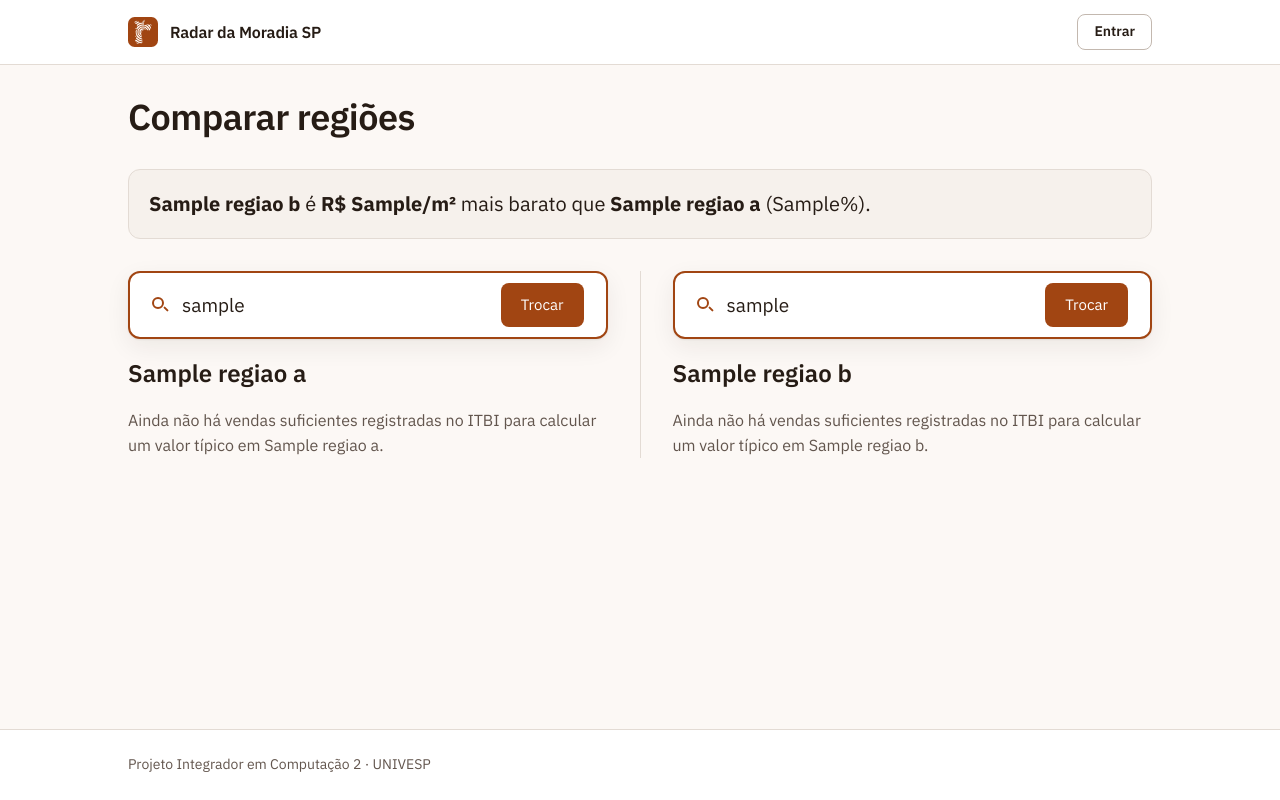
After one commit to patrick-univesp/projeto-integrador-2-radarmoradiasp, a Django app: template templates/radar/comparar.html in a window 1280 px wide. The commit adds this page. Run offline with Django 5.2, Linux system fonts and the light colour scheme; the template is opened without the code that fills it: most values are stand-ins (such as "Sample title", 1, 10 or a date in 2020).

Commit message:
feat(analise): comparacao entre duas regioes lado a lado
Compara o valor tipico de duas regioes em /comparar/?a=<slug>&b=<slug>,
com a diferenca absoluta e percentual em destaque e aviso quando algum
dos lados tem confianca baixa. Reusa o bloco de indicadores da pagina
de regiao (extraido em _bloco_destaque.html) e generaliza o autocomplete
da busca para funcionar com dois seletores independentes na mesma tela.

Corrige tambem og:url em base.html, que montava a meta tag so com
request.path (sem querystring) - a comparacao e a primeira pagina cujo
link compartilhavel depende de parametros de URL.

```diff
--- a/radar/urls.py
+++ b/radar/urls.py
@@ -9,6 +9,7 @@ urlpatterns = [
     path("buscar/", views.busca, name="busca"),
     path("api/sugestoes/", views.sugestoes, name="sugestoes"),
     path("regiao/<slug:slug>/", views.regiao, name="regiao"),
+    path("comparar/", views.comparar, name="comparar"),
     path("regiao/<slug:slug>/pontos.geojson", views.pontos_regiao, name="pontos_regiao"),
     path("cep/<str:cep>/", views.cep, name="cep"),
     path("transacao/<int:id>/", views.transacao, name="transacao"),
--- /dev/null
+++ b/static/css/comparar.css
@@ -0,0 +1,86 @@
+/* Radar da Moradia SP — comparação entre duas regiões */
+
+.comparar {
+  padding-block: var(--e-6) var(--e-12);
+  max-width: 640px;
+}
+
+.comparar__titulo {
+  font-size: var(--t-titulo);
+  font-weight: var(--peso-forte);
+  letter-spacing: -.015em;
+  color: var(--text);
+}
+
+.comparar__diferenca {
+  margin-top: var(--e-6);
+  padding: var(--e-5);
+  background: var(--surface-2);
+  border: 1px solid var(--line);
+  border-radius: var(--raio-cartao);
+}
+.comparar__diferenca-texto {
+  font-size: var(--t-secao);
+  color: var(--text);
+  line-height: 1.4;
+}
+.comparar__diferenca .aviso { margin-top: var(--e-4); }
+
+.comparar__lados {
+  margin-top: var(--e-8);
+  display: flex;
+  flex-direction: column;
+  gap: var(--e-8);
+}
+
+.comparar__lado {
+  padding-top: var(--e-6);
+  border-top: 1px solid var(--line);
+}
+
+.comparar__nome {
+  margin-top: var(--e-4);
+  font-size: 1.5rem;
+  font-weight: var(--peso-forte);
+  color: var(--text);
+}
+
+.comparar__vazio {
+  margin-top: var(--e-4);
+  color: var(--text-2);
+}
+
+.regiao__link-comparar {
+  display: inline-block;
+  margin-top: var(--e-3);
+  font-size: var(--t-apoio);
+  color: var(--accent-ink);
+}
+
+@media (min-width: 720px) {
+  .comparar__titulo { font-size: 2.25rem; }
+}
+
+@media (min-width: 1024px) {
+  .comparar {
+    max-width: 1120px;
+  }
+
+  .comparar__lados {
+    flex-direction: row;
+    align-items: start;
+  }
+
+  .comparar__lado {
+    flex: 1;
+    min-width: 0;
+    padding-top: 0;
+    border-top: none;
+    padding-inline-start: var(--e-8);
+    border-left: 1px solid var(--line);
+  }
+  .comparar__lado:first-child {
+    padding-inline-start: 0;
+    border-left: none;
+  }
+}
--- a/static/js/autocomplete.js
+++ b/static/js/autocomplete.js
@@ -1,6 +1,5 @@
 (function () {
-  const campo = document.getElementById('q');
-  const lista = document.getElementById('sugestoes-lista');
+  function iniciarAutocomplete(campo, lista, aoSelecionar) {
     if (!campo || !lista) return;
 
     const ESPERA_MS = 250;
@@ -29,10 +28,6 @@
       }
     }
 
-  function navegarPara(slug) {
-    window.location.href = '/regiao/' + slug + '/';
-  }
-
     function renderizar(sugestoes) {
       lista.innerHTML = '';
       opcoes = [];
@@ -50,14 +45,14 @@
 
       sugestoes.forEach((s, indice) => {
         const li = document.createElement('li');
-      li.id = 'sugestao-' + indice;
+        li.id = lista.id + '-' + indice;
         li.className = 'sugestoes__item';
         li.setAttribute('role', 'option');
         li.dataset.slug = s.slug;
         li.textContent = s.texto;
         li.addEventListener('mousedown', function (e) {
           e.preventDefault();
-        navegarPara(li.dataset.slug);
+          aoSelecionar(li.dataset.slug);
         });
         lista.appendChild(li);
         opcoes.push(li);
@@ -125,7 +120,7 @@
         fechar();
       } else if (e.key === 'Enter' && ativa >= 0 && opcoes[ativa]) {
         e.preventDefault();
-      navegarPara(opcoes[ativa].dataset.slug);
+        aoSelecionar(opcoes[ativa].dataset.slug);
       }
     });
 
@@ -134,4 +129,26 @@
       // vem depois do "blur" e chegaria tarde demais.
       setTimeout(fechar, 150);
     });
+  }
+
+  // Busca da home: selecionar uma sugestão navega direto pra página da região.
+  function navegarParaRegiao(slug) {
+    window.location.href = '/regiao/' + slug + '/';
+  }
+
+  // Comparação entre regiões: dois campos na mesma página, cada um só troca
+  // o seu lado — preenche o próprio campo com o slug e reenvia o form (GET),
+  // sem navegar pra fora da tela de comparação.
+  function preencherESubmeter(campo, slug) {
+    campo.value = slug;
+    campo.form.submit();
+  }
+
+  document.querySelectorAll('[data-autocomplete]').forEach(function (campo) {
+    const lista = document.getElementById(campo.getAttribute('aria-controls'));
+    const aoSelecionar = campo.dataset.autocomplete === 'form'
+      ? (slug) => preencherESubmeter(campo, slug)
+      : navegarParaRegiao;
+    iniciarAutocomplete(campo, lista, aoSelecionar);
+  });
 })();
--- a/templates/base.html
+++ b/templates/base.html
@@ -16,7 +16,7 @@
   <meta property="og:locale" content="pt_BR">
   <meta property="og:title" content="{% block og_titulo %}Radar da Moradia SP{% endblock %}">
   <meta property="og:description" content="{% block og_descricao %}O preço que o comprador pagou, não o que o vendedor pede.{% endblock %}">
-  <meta property="og:url" content="{{ request.scheme }}://{{ request.get_host }}{{ request.path }}">
+  <meta property="og:url" content="{{ request.scheme }}://{{ request.get_host }}{{ request.get_full_path }}">
   <meta property="og:image" content="{{ request.scheme }}://{{ request.get_host }}{% static 'img/og-image.png' %}">
   <meta property="og:image:width" content="1200">
   <meta property="og:image:height" content="630">
--- /dev/null
+++ b/templates/radar/_seletor_regiao.html
@@ -0,0 +1,19 @@
+<form class="busca comparar__busca" method="get" action="{% url 'radar:comparar' %}" role="search">
+  {% if campo == "a" %}
+    <input type="hidden" name="b" value="{{ outro_slug }}">
+  {% else %}
+    <input type="hidden" name="a" value="{{ outro_slug }}">
+  {% endif %}
+  <label class="mono hero__rotulo" for="q-{{ campo }}">{% if regiao %}trocar esta região{% else %}escolher região{% endif %}</label>
+  <div class="busca__caixa">
+    <span class="busca__lupa" aria-hidden="true"></span>
+    <input class="busca__campo" type="search" id="q-{{ campo }}" name="{{ campo }}"
+           placeholder="Digite um bairro de São Paulo"
+           autocomplete="off" enterkeyhint="search"
+           value="{{ regiao.slug|default:'' }}"
+           role="combobox" aria-expanded="false" aria-autocomplete="list"
+           aria-controls="sugestoes-lista-{{ campo }}" data-autocomplete="form">
+    <button class="busca__botao" type="submit">{% if regiao %}Trocar{% else %}Comparar{% endif %}</button>
+  </div>
+  <ul id="sugestoes-lista-{{ campo }}" class="sugestoes" role="listbox" aria-label="Sugestões de região" hidden></ul>
+</form>
--- /dev/null
+++ b/templates/radar/comparar.html
@@ -0,0 +1,74 @@
+{% extends "base.html" %}
+{% load static %}
+
+{% block titulo %}{% if regiao_a and regiao_b %}{{ regiao_a.nome }} vs. {{ regiao_b.nome }}{% else %}Comparar regiões{% endif %} · Radar da Moradia SP{% endblock %}
+{% block descricao %}{% if regiao_a and regiao_b %}{% if diferenca and not diferenca.igual %}{{ regiao_b.nome }} tem valor típico R$ {{ diferenca.abs_fmt }}/m² {% if diferenca.b_mais_caro %}maior{% else %}menor{% endif %} que {{ regiao_a.nome }}, a partir de dados reais do ITBI.{% else %}Compare o valor típico do metro quadrado entre {{ regiao_a.nome }} e {{ regiao_b.nome }}, a partir de dados reais do ITBI.{% endif %}{% else %}Compare o valor típico do metro quadrado entre duas regiões de São Paulo, a partir de dados reais do ITBI.{% endif %}{% endblock %}
+
+{% block og_titulo %}{% if regiao_a and regiao_b %}{{ regiao_a.nome }} vs. {{ regiao_b.nome }}{% if diferenca and not diferenca.igual %} · R$ {{ diferenca.abs_fmt }}/m² de diferença{% endif %} — Radar da Moradia SP{% else %}Comparar regiões — Radar da Moradia SP{% endif %}{% endblock %}
+{% block og_descricao %}{% if regiao_a and regiao_b %}{% if diferenca %}{% if diferenca.igual %}{{ regiao_a.nome }} e {{ regiao_b.nome }} têm o mesmo valor típico de metro quadrado.{% else %}{{ regiao_b.nome }} é R$ {{ diferenca.abs_fmt }}/m² {% if diferenca.b_mais_caro %}mais caro{% else %}mais barato{% endif %} que {{ regiao_a.nome }}{% if diferenca.pct_fmt %} ({{ diferenca.pct_fmt }}%){% endif %}.{% endif %}{% if confianca_baixa %} Uma das regiões tem poucas vendas registradas: compare com cautela.{% endif %}{% else %}Ainda não há dados suficientes em uma das regiões para calcular a diferença.{% endif %}{% else %}Compare o valor típico do metro quadrado entre duas regiões de São Paulo, a partir de dados reais do ITBI.{% endif %}{% endblock %}
+
+{% block css %}
+  <link rel="stylesheet" href="{% static 'css/regiao.css' %}">
+  <link rel="stylesheet" href="{% static 'css/comparar.css' %}">
+{% endblock %}
+
+{% block conteudo %}
+<div class="container comparar">
+  <header class="comparar__topo">
+    <h1 class="comparar__titulo">Comparar regiões</h1>
+  </header>
+
+  {% if regiao_a and regiao_b %}
+    <div class="comparar__diferenca">
+      {% if diferenca %}
+        {% if diferenca.igual %}
+          <p class="comparar__diferenca-texto">{{ regiao_a.nome }} e {{ regiao_b.nome }} têm o mesmo valor típico de metro quadrado.</p>
+        {% else %}
+          <p class="comparar__diferenca-texto">
+            <strong>{{ regiao_b.nome }}</strong> é
+            <strong>R$&nbsp;{{ diferenca.abs_fmt }}/m²</strong>
+            {% if diferenca.b_mais_caro %}mais caro{% else %}mais barato{% endif %}
+            que <strong>{{ regiao_a.nome }}</strong>{% if diferenca.pct_fmt %} ({{ diferenca.pct_fmt }}%){% endif %}.
+          </p>
+        {% endif %}
+      {% else %}
+        <p class="comparar__diferenca-texto">Não há dados suficientes para calcular a diferença entre {{ regiao_a.nome }} e {{ regiao_b.nome }}.</p>
+      {% endif %}
+      {% if confianca_baixa and diferenca %}
+        <div class="aviso" role="note">Uma das regiões tem poucas vendas registradas — compare com cautela.</div>
+      {% endif %}
+    </div>
+  {% endif %}
+
+  <div class="comparar__lados">
+    <section class="comparar__lado">
+      {% include "radar/_seletor_regiao.html" with campo="a" regiao=regiao_a outro_slug=regiao_b.slug %}
+      {% if regiao_a %}
+        <h2 class="comparar__nome">{{ regiao_a.nome }}</h2>
+        {% if contexto_a.mediana_fmt %}
+          {% include "radar/_bloco_destaque.html" with mediana_fmt=contexto_a.mediana_fmt p25_fmt=contexto_a.p25_fmt p75_fmt=contexto_a.p75_fmt pos_mediana_pct=contexto_a.pos_mediana_pct stats=contexto_a.stats periodo=contexto_a.periodo only %}
+        {% else %}
+          <p class="comparar__vazio">Ainda não há vendas suficientes registradas no ITBI para calcular um valor típico em {{ regiao_a.nome }}.</p>
+        {% endif %}
+      {% endif %}
+    </section>
+
+    <section class="comparar__lado">
+      {% include "radar/_seletor_regiao.html" with campo="b" regiao=regiao_b outro_slug=regiao_a.slug %}
+      {% if regiao_b %}
+        <h2 class="comparar__nome">{{ regiao_b.nome }}</h2>
+        {% if contexto_b.mediana_fmt %}
+          {% include "radar/_bloco_destaque.html" with mediana_fmt=contexto_b.mediana_fmt p25_fmt=contexto_b.p25_fmt p75_fmt=contexto_b.p75_fmt pos_mediana_pct=contexto_b.pos_mediana_pct stats=contexto_b.stats periodo=contexto_b.periodo only %}
+        {% else %}
+          <p class="comparar__vazio">Ainda não há vendas suficientes registradas no ITBI para calcular um valor típico em {{ regiao_b.nome }}.</p>
+        {% endif %}
+      {% endif %}
+    </section>
+  </div>
+</div>
+{% endblock %}
+
+{% block js %}
+<script src="{% static 'js/faixa_marcador.js' %}" defer></script>
+<script src="{% static 'js/autocomplete.js' %}" defer></script>
+{% endblock %}
--- a/templates/radar/inicio.html
+++ b/templates/radar/inicio.html
@@ -40,7 +40,7 @@ css/transicao.css é só da transição cinematográfica, desligada por enquanto
                  placeholder="Digite um bairro ou CEP de São Paulo"
                  autocomplete="off" enterkeyhint="search" required
                  role="combobox" aria-expanded="false" aria-autocomplete="list"
-                 aria-controls="sugestoes-lista">
+                 aria-controls="sugestoes-lista" data-autocomplete="navegar">
           <button class="busca__botao" type="submit">Buscar</button>
         </div>
         <ul id="sugestoes-lista" class="sugestoes" role="listbox" aria-label="Sugestões de região" hidden></ul>
```
Also changed, not shown: radar/views.py (+105 -23 lines), templates/radar/_bloco_destaque.html (added, +34 -0 lines), templates/radar/regiao.html (+2 -34 lines), tests/test_paginas.py (+101 -0 lines). Lines whose indentation alone changed are shown as unchanged.
